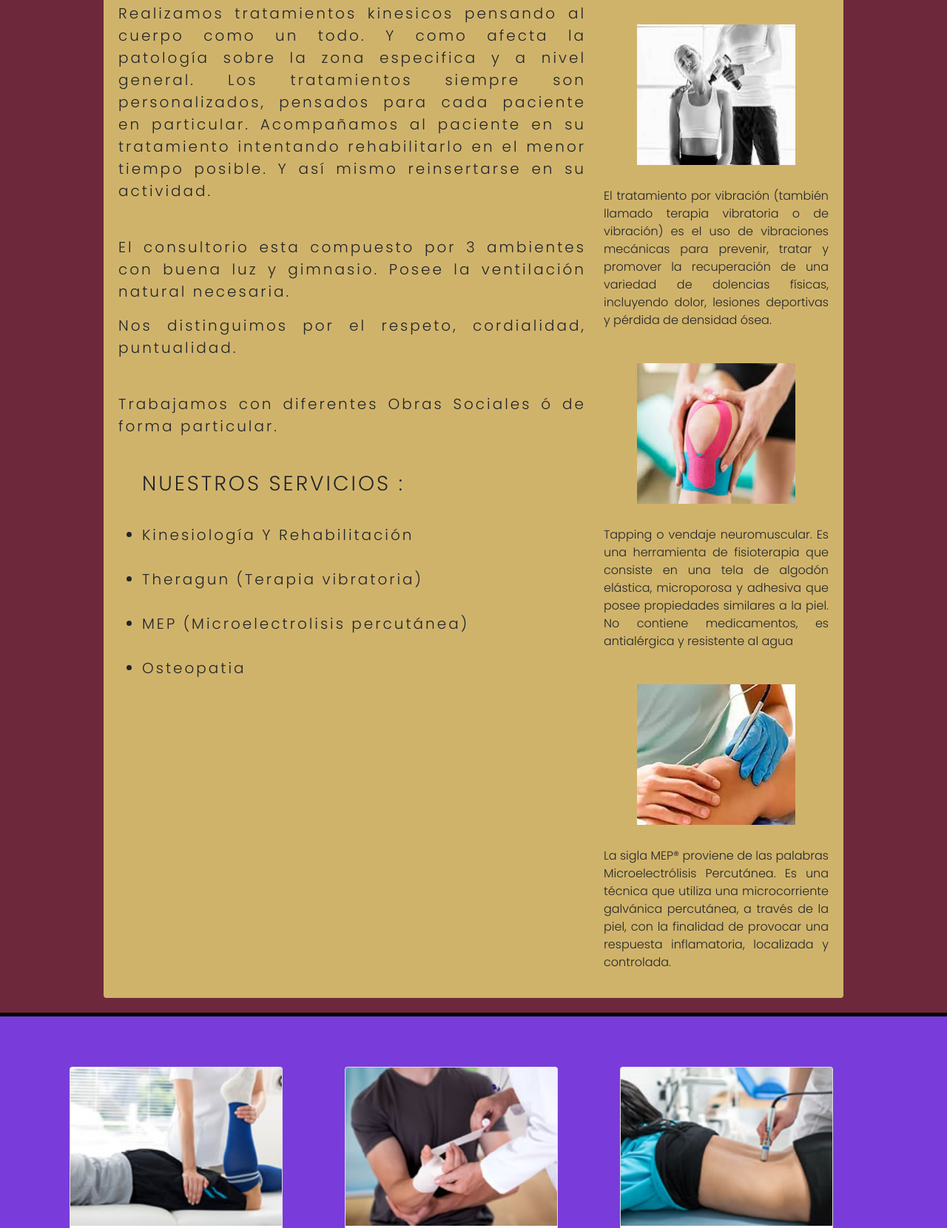
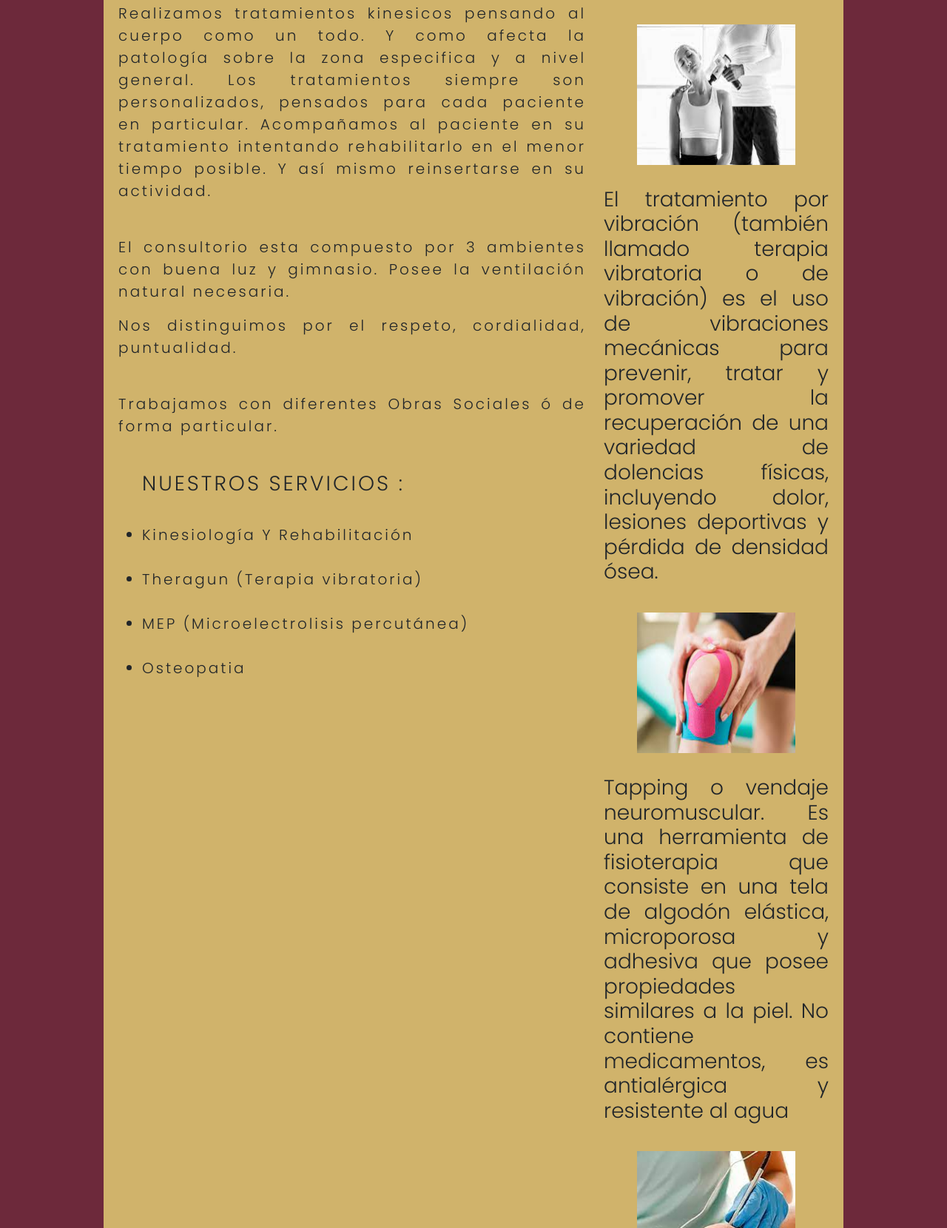
Before and after one commit to GarayAle/Locatelli-Kinesilogia, a website: page index.html in a window 1280 px wide. Shown: the part 988-2648 px from the top of the page at 74% size. Drawn offline with nearby package versions, Linux system fonts and the light colour scheme.

Commit message:
modificacion h3

```diff
--- a/index.html
+++ b/index.html
@@ -127,21 +127,21 @@
             <main class="sidebar col-4">
                 <article>
                     <img src="Multimediaok/imgtera.jpg" alt="tegarum" >
-                    <p>El tratamiento por vibración (también llamado terapia vibratoria o de vibración) es el uso de
+                    <h3>El tratamiento por vibración (también llamado terapia vibratoria o de vibración) es el uso de
                         vibraciones mecánicas para prevenir, tratar y promover la recuperación de una variedad de dolencias
-                        físicas, incluyendo dolor, lesiones deportivas y pérdida de densidad ósea.</p>
+                        físicas, incluyendo dolor, lesiones deportivas y pérdida de densidad ósea.</h3>
                 </article>
                 <div>
                     <img src="Multimediaok/imgtaping.jpg" alt="taping" >
-                    <p>Tapping o vendaje neuromuscular. Es una herramienta de fisioterapia que consiste en una tela
+                    <h3>Tapping o vendaje neuromuscular. Es una herramienta de fisioterapia que consiste en una tela
                         de algodón elástica, microporosa y adhesiva que posee propiedades similares a la piel.
-                        No contiene medicamentos, es antialérgica y resistente al agua</p>
+                        No contiene medicamentos, es antialérgica y resistente al agua </h3>
                 </article>
                 <div>
                     <img src="Multimediaok/imgmep.jpg" alt="mep" >
-                    <p>La sigla MEP® proviene de las palabras Microelectrólisis Percutánea. Es una técnica que utiliza
+                    <h3>La sigla MEP® proviene de las palabras Microelectrólisis Percutánea. Es una técnica que utiliza
                         una microcorriente galvánica percutánea, a través de la piel, con la finalidad de provocar una
-                        respuesta inflamatoria, localizada y controlada.</p>
+                        respuesta inflamatoria, localizada y controlada.</h3>
                 </article>
             </main>
         </div>
```
